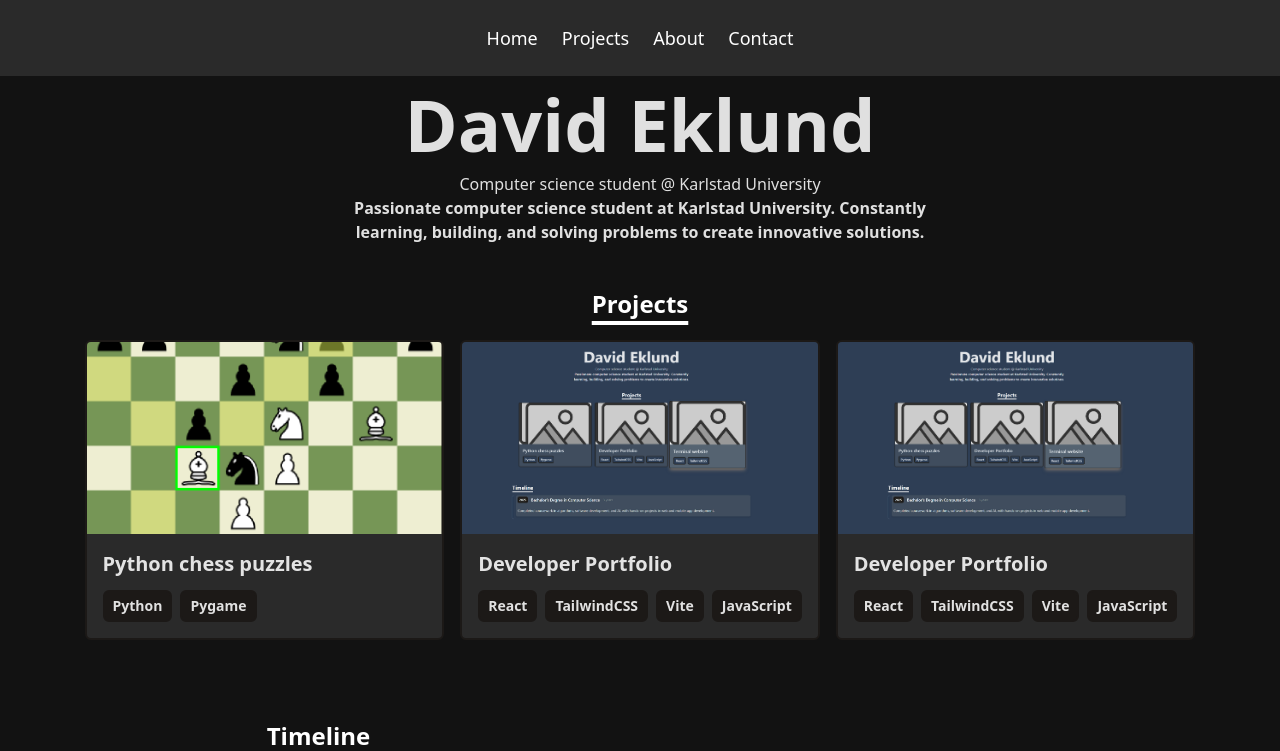
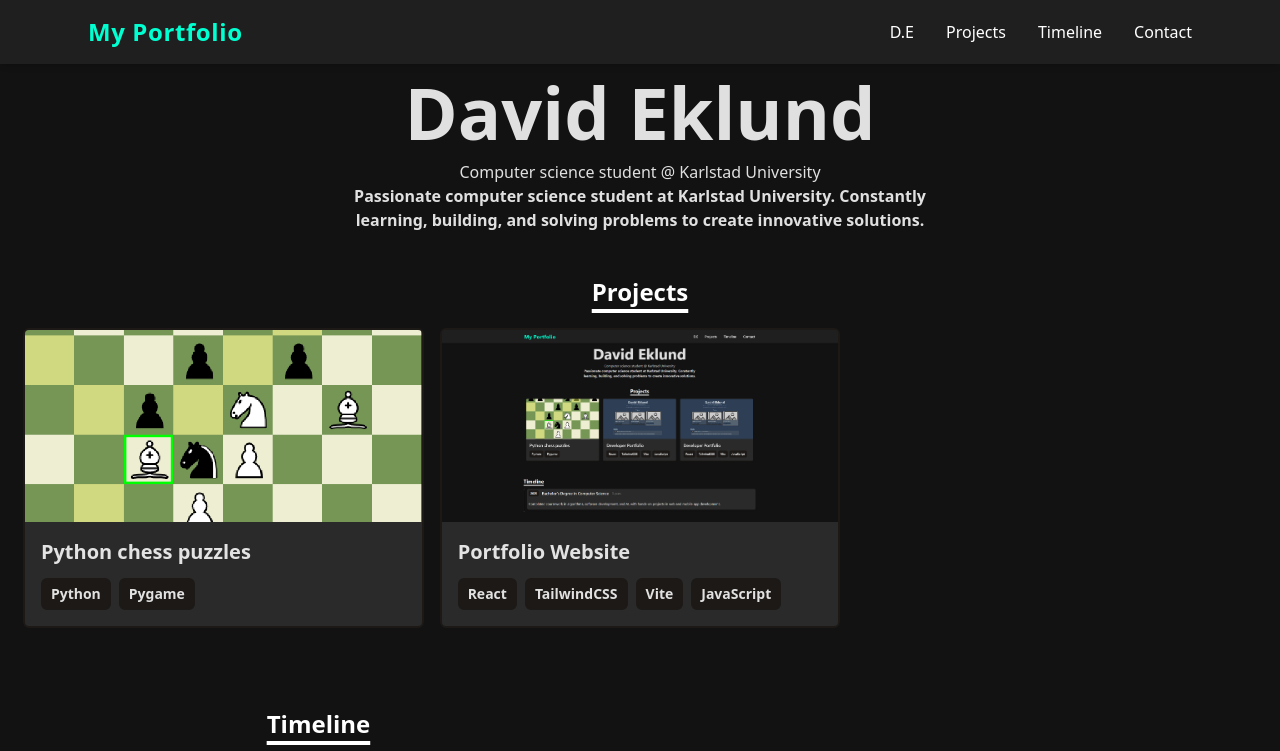
Before and after one commit to Eklund2012/minimal-portfolio, a React (Vite) app: page / in a window 1280 px wide. Shown: the top 751 px of the page. Built offline with nearby package versions, Linux system fonts and the light colour scheme.

Commit message:
Refactor portfolio section and header navigation s tyling; update assets and data

```diff
--- a/package.json
+++ b/package.json
@@ -10,9 +10,12 @@
     "preview": "vite preview"
   },
   "dependencies": {
+    "@react-pdf-viewer/core": "^3.12.0",
+    "@react-pdf-viewer/default-layout": "^3.12.0",
     "@tailwindcss/vite": "^4.0.15",
     "react": "^19.0.0",
-    "react-dom": "^19.0.0"
+    "react-dom": "^19.0.0",
+    "react-router-dom": "^7.5.0"
   },
   "devDependencies": {
     "@eslint/js": "^9.21.0",
--- a/src/App.jsx
+++ b/src/App.jsx
@@ -1,23 +1,24 @@
-import React from 'react'
-import Header from './components/header'
-import Intro from './components/intro'
-import Portfolio from './components/portfolio'
-import Timeline from './components/timeline'
-import Contact from './components/contact'
-import Footer from './components/footer'
+import React from 'react';
+
+import Header from './components/header';
+import Intro from './components/intro';
+import Portfolio from './components/portfolio';
+import Timeline from './components/timeline';
+import Contact from './components/contact';
+import Footer from './components/footer';
+
 
 function App() {
-
   return (
-    <div className="App">
-      <Header />
-      <Intro />
-      <Portfolio />
-      <Timeline />
-      <Contact />
+    <div className="App scroll-smooth">
+      <section id="home"><Header /></section>
+      <section id="intro"><Intro /></section>
+      <section id="portfolio"><Portfolio /></section>
+      <section id="timeline"><Timeline /></section>
+      <section id="contact"><Contact /></section>
       <Footer />
     </div>
-  )
+  );
 }
 
-export default App
+export default App;
--- a/src/components/header.jsx
+++ b/src/components/header.jsx
@@ -3,13 +3,32 @@ import header from "../data/header";
 import HeaderItem from "./headeritem";
 
 function Header() {
+  const handleScroll = (target) => {
+    const section = document.getElementById(target);
+    if (section) {
+      section.scrollIntoView({ behavior: "smooth" });
+    }
+  };
+
   return (
-    <div className="bg-[#2A2A2A] py-6">
-      <ol className="flex flex-wrap justify-center gap-6 text-white text-lg">
-        {header.map((item, index) => (
-          <HeaderItem key={index} text={item.text} />
-        ))}
-      </ol>
+    <div className="hidden md:block bg-[#1F1F1F] py-4 shadow-md sticky top-0 z-50">
+      <div className="max-w-6xl mx-auto px-6 flex items-center justify-between">
+        <div
+          className="text-[#00FFD1] text-2xl font-bold tracking-wide cursor-pointer"
+          onClick={() => handleScroll("home")}
+        >
+          My Portfolio
+        </div>
+        <ol className="flex gap-8 text-white text-base font-medium">
+          {header.map((item, index) => (
+            <HeaderItem
+              key={index}
+              text={item.text}
+              onClick={() => handleScroll(item.target)}
+            />
+          ))}
+        </ol>
+      </div>
     </div>
   );
 }
--- a/src/components/headeritem.jsx
+++ b/src/components/headeritem.jsx
@@ -1,9 +1,12 @@
 import React from "react";
 
-function HeaderItem({ text }) {
+function HeaderItem({ text, onClick }) {
   return (
-    <li className="cursor-pointer hover:text-[#00FFD1] transition duration-200">
-      {text}
+    <li className="cursor-pointer hover:text-[#00FFD1] transition-colors duration-200 relative group"
+        onClick={onClick}
+    >
+      <span>{text}</span>
+      <span className="absolute left-0 -bottom-1 w-0 h-[2px] bg-[#00FFD1] transition-all duration-300 group-hover:w-full"></span>
     </li>
   );
 }
--- a/src/components/portfolio.jsx
+++ b/src/components/portfolio.jsx
@@ -7,7 +7,7 @@ function Portfolio() {
   return (
     <div className="text-center my-8">
       <Title>Projects</Title>
-      <div className="flex flex-col md:flex-row items-center justify-center">
+      <div className="flex flex-col md:flex-row items-center justify-center mx-2">
         <div className="grid grid-cols-1 md:grid-cols-2 lg:grid-cols-3 gap-4">
           {portfolio.map((project, index) => (
             <PortfolioItem
--- a/src/components/portfolioitem.jsx
+++ b/src/components/portfolioitem.jsx
@@ -3,7 +3,7 @@ import React from "react";
 function PortfolioItem({ title, imgUrl, stack, link, alt }) {
     return (
         <a href={link} target="_blank" rel="noopener noreferrer" aria-label={`Visit ${title} project`}>
-            <div className="border-2 border-stone-900 rounded-md overflow-hidden bg-[#2A2A2A] hover:bg-[#6C63FF] transition-transform transform hover:scale-105 duration-300 hover:shadow-lg hover:shadow-stone-500">
+            <div className="border-2 border-stone-900 rounded-md overflow-hidden bg-[#2A2A2A] hover:bg-[#121212] transition-transform transform hover:scale-105 duration-300 hover:shadow-lg hover:shadow-stone-500">
                 <img
                     src={imgUrl}
                     alt={alt}
--- a/src/components/timelineitem.jsx
+++ b/src/components/timelineitem.jsx
@@ -3,7 +3,7 @@ import React from "react";
 function TimelineItem({year, title, duration, details}) {
   return (
     <ol className="flex flex-col md:flex-row realative border-l border-stone-200 rounded-lg">
-        <li className="mb-3 ml-4 bg-[#2A2A2A] p-2 rounded-lg shadow-md hover:shadow-stone-500 hover:bg-[#6C63FF]">
+        <li className="mb-3 ml-4 bg-[#2A2A2A] p-2 rounded-lg shadow-md hover:shadow-stone-500">
             <p className="flex flex-wrap gap-4 flex-row items-center justify-start text-xs md:text-sm">
                 <span className="inline-block px-2 py-1 font-semibold text-white bg-stone-900 rounded-md">
                     {year}
--- a/src/data/header.js
+++ b/src/data/header.js
@@ -1,9 +1,8 @@
-// ../data/header.js
 const header = [
-    { text: "Home" },
-    { text: "Projects" },
-    { text: "About" },
-    { text: "Contact" },
-  ];
+  { text: "D.E", target: "home" },
+  { text: "Projects", target: "portfolio" },
+  { text: "Timeline", target: "timeline" },
+  { text: "Contact", target: "contact" },
+];
 
-  export default header;
+export default header;
--- a/src/data/portfolio.js
+++ b/src/data/portfolio.js
@@ -7,17 +7,10 @@ export default [
         link: "https://github.com/Eklund2012/py-chess-puzzles",
     },
     {
-        title: "Developer Portfolio",
+        title: "Portfolio Website",
         imgUrl: "/assets/portfolio.png",
         alt: "Minimal portfolio project",
         stack: ["React", "TailwindCSS", "Vite", "JavaScript"],
-        link: "https://davideklund.com/",
+        link: "https://github.com/Eklund2012/minimal-portfolio",
     },
-    {
-        title: "Developer Portfolio",
-        imgUrl: "/assets/portfolio.png",
-        alt: "Minimal portfolio project",
-        stack: ["React", "TailwindCSS", "Vite", "JavaScript"],
-        link: "https://davideklund.com/",
-    }
 ]
```
Also changed, not shown: public/assets/portfolio.png, 1 other file (tests, documents, lock files or other folders).
